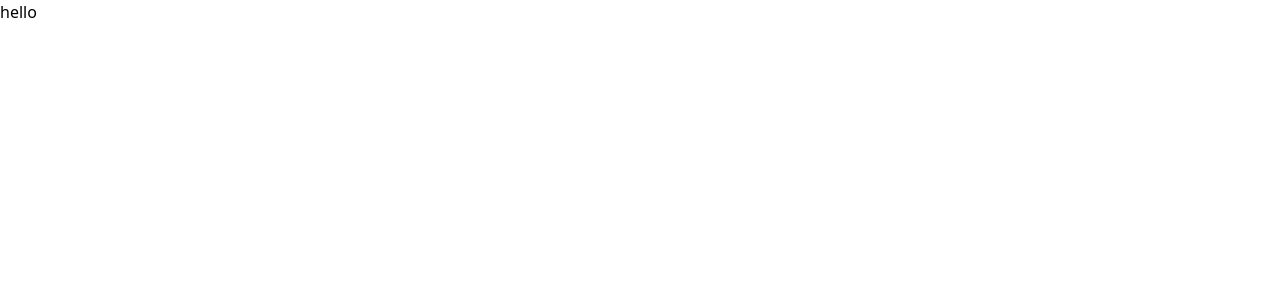
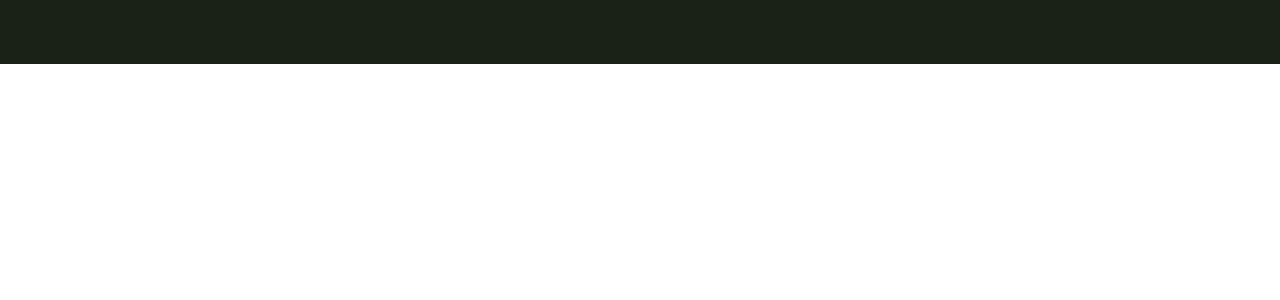
Before and after one commit to rafikakhatun/planty-landing-cards, a React (Vite) app: page / in a window 1280 px wide. Shown: the top 300 px of the page. Built offline with nearby package versions, Linux system fonts and the light colour scheme.

Commit message:
Setup Navbar component structure

```diff
--- a/src/component/Navbar.jsx
+++ b/src/component/Navbar.jsx
@@ -1,7 +1,11 @@
 function Navbar(){
     return(
         <>
-        <h1>hello</h1>
+       <header className="w-full p-8 bg-[#1a2116]">
+        <nav>
+
+        </nav>
+       </header>
 
         </>
     )
```
Also changed, not shown: src/component/Hero.jsx (+15 -2 lines), src/assets/heroimg.jpg (renamed from src/assets/nagy-arnold-X_IvVDuHvDQ-unsplash 2 (1).jpg).
